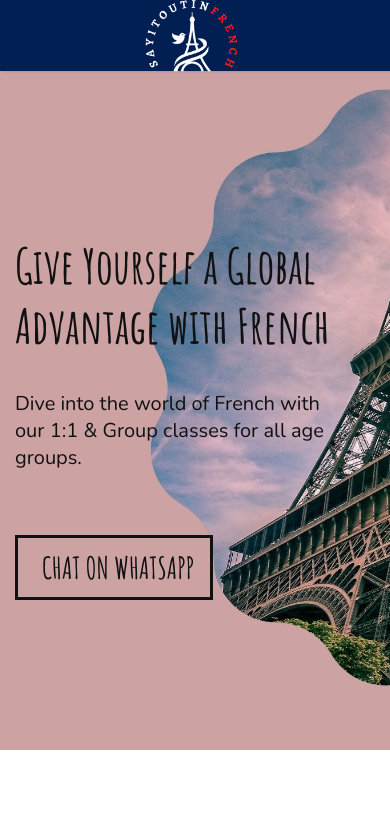
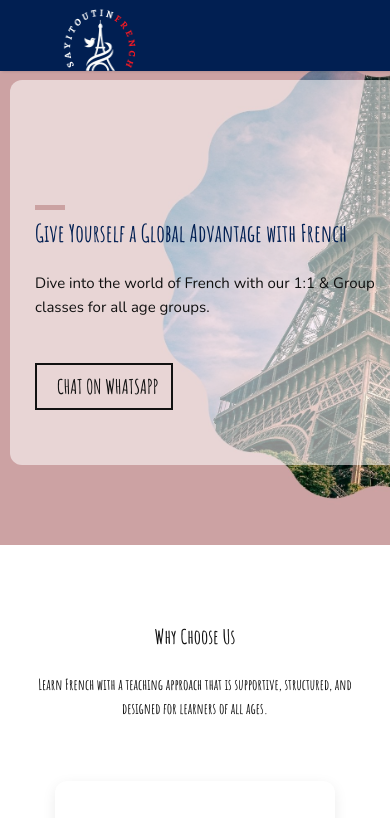
Before and after one commit to misrashivani/FrenchClassWeb, an Angular app: page / in a window 390 px wide. Shown: the top 818 px of the page. Built offline with nearby package versions, Linux system fonts and the light colour scheme; some icons are missing.

Commit message:
Added Responsive code

```diff
--- a/src/assets/css/style.css
+++ b/src/assets/css/style.css
@@ -365,29 +365,6 @@ section {
 
 /* Logo CSS for SayItOutInFrench */
 
-#logo img {
-    height: 290px;
-    width: auto;
-    vertical-align: top;
-    margin-right: 105px;
-    margin-top: -106px;
-    margin-left: 35px;
-}
-
-#navigation-logo {
-    display: none;
-    height: 45px;
-}
-
-.nav-solid #logo #banner-logo {
-    display: none;
-    height: 65px;
-}
-
-.nav-solid #logo #navigation-logo {
-    display: inline-block;
-}
-
 /* --------- 2.3 Buttons ---------- */
 
 .call-to-action {
@@ -405,16 +382,67 @@ section {
   color: #111;
 }
 
+/* WhatsApp button base */
 .button {
     font-size: 16px;
     margin: 35px 0;
     padding: 11px 16px;
-    -webkit-transition: all .3s linear;
-    -moz-transition: all .3s linear;
     transition: all .3s linear;
     display: inline-block;
     border-width: 3px;
     border-style: solid;
+}
+
+/* Tablet (max 1024px) */
+@media (max-width: 1024px) {
+    #banner .button {
+        font-size: 20px;
+        padding: 10px 14px;
+        margin: 25px 0;
+    }
+}
+
+/* Mobile (max 767px) */
+@media (max-width: 767px) {
+    #banner .button {
+        font-size: 20px;
+        padding: 10px 14px;
+        margin: 20px 0;
+        display: block;        /* full width on mobile */
+        text-align: center;
+        width: fit-content;    /* shrinks to content, not full row */
+    }
+
+    #banner-content {
+        flex-direction: column;  /* stack heading + button vertically */
+        gap: 10px;
+    }
+
+    #banner-content .section-heading h1 {
+        font-size: 32px;
+    }
+
+    #banner-content .section-heading h2 {
+        font-size: 18px;
+    }
+}
+
+/* iPhone (max 480px) */
+@media (max-width: 480px) {
+    #banner .button {
+        font-size: 20px;
+        padding: 9px 12px;
+        margin: 15px 0;
+        border-width: 2px;
+    }
+
+    #banner-content .section-heading h1 {
+        font-size: 26px;
+    }
+
+    #banner-content .section-heading h2 {
+        font-size: 16px;
+    }
 }
 
 /* --------- 2.4 Navigation ---------- */
@@ -2709,3 +2737,341 @@ blockquote {
         grid-template-columns: repeat(4, 1fr);
     }
 }
+
+/* ---- Logo: base (desktop) ---- */
+#logo img {
+    height: 290px;
+    width: auto;
+    vertical-align: top;
+    margin-right: 105px;
+    margin-top: -106px;
+    margin-left: 35px;
+    transition: all 0.3s ease;
+}
+
+#navigation-logo {
+    display: none;
+    height: 45px;
+}
+
+.nav-solid #logo #banner-logo {
+    display: none;
+}
+
+.nav-solid #logo #navigation-logo {
+    display: inline-block;
+    height: 250px;
+    margin-top: -82px;
+    margin-left: -25px;
+    margin-right: 0;
+}
+
+/* ---- Laptop (max 1280px) ---- */
+@media (max-width: 1280px) {
+    #logo img {
+        height: 240px;
+        margin-right: 60px;
+        margin-top: -88px;
+        margin-left: 25px;
+    }
+
+    .nav-solid #logo #navigation-logo {
+        height: 250px;
+        margin-top: -82px;
+        margin-left: -25px;
+    }
+}
+
+/* ---- Tablet landscape (768px–1024px) ---- */
+@media (min-width: 768px) and (max-width: 1024px) {
+    #logo img {
+        height: 55px !important;
+        margin-top: 8px !important;
+        margin-left: 15px !important;
+        margin-right: 0 !important;
+        vertical-align: middle;
+    }
+
+    .nav-solid #logo #banner-logo {
+        display: none !important;
+    }
+
+    .nav-solid #logo #navigation-logo {
+        display: inline-block !important;
+        height: 250px !important;
+        margin-top: -82px !important;
+        margin-left: -25px !important;
+        margin-right: 0 !important;
+        vertical-align: middle;
+    }
+}
+
+/* ---- Mobile portrait (max 767px) ---- */
+@media (max-width: 767px) {
+    #logo img {
+        height: 48px !important;
+        margin-top: 12px !important;
+        margin-left: 12px !important;
+        margin-right: 0 !important;
+        margin-bottom: 0 !important;
+        vertical-align: middle;
+    }
+
+    .nav-solid #logo #banner-logo {
+        display: none !important;
+    }
+
+    .nav-solid #logo #navigation-logo {
+        display: inline-block !important;
+        height: 250px !important;
+        margin-top: -82px !important;
+        margin-left: -25px !important;
+        margin-right: 0 !important;
+        vertical-align: middle;
+    }
+}
+
+/* ---- iPhone (max 480px) ---- */
+@media (max-width: 480px) {
+    #logo img {
+        height: 42px !important;
+        margin-top: 14px !important;
+        margin-left: 10px !important;
+        margin-right: 0 !important;
+        vertical-align: middle;
+    }
+
+    .nav-solid #logo #navigation-logo {
+        height: 250px !important;
+        margin-top: -82px !important;
+        margin-left: -25px !important;
+    }
+}
+
+/* ---- Section Headings Responsive ---- */
+
+/* Tablet (max 1024px) */
+@media (max-width: 1024px) {
+    #banner-content .section-heading h1 {
+        font-size: 38px;
+        padding: 15px 0;
+    }
+
+    #banner-content .section-heading h2 {
+        font-size: 20px;
+        line-height: 1.5;
+    }
+
+    .section-title {
+        font-size: 28px;
+    }
+
+    .section-subtitle {
+        font-size: 22px;
+        margin: 15px auto;
+    }
+}
+
+/* Tablet portrait (max 768px) */
+@media (max-width: 768px) {
+    #banner-content .section-heading h1 {
+        font-size: 32px;
+        padding: 10px 0;
+    }
+
+    #banner-content .section-heading h2 {
+        font-size: 18px;
+        line-height: 1.5;
+    }
+
+    .section-title {
+        font-size: 24px;
+    }
+
+    .section-subtitle {
+        font-size: 18px;
+        margin: 12px auto;
+        padding: 0 10px;
+    }
+
+    /* About section headings */
+    .ab-title {
+        font-size: 1.6rem !important;
+    }
+
+    .ab-subtitle {
+        font-size: 28px !important;
+    }
+
+    /* FAQ headings */
+    .faq-title {
+        font-size: 28px;
+        margin: -30px 0 30px;
+    }
+
+    .faq-subtitle {
+        font-size: 20px;
+    }
+
+    /* Contact headings */
+    .ct-title {
+        font-size: 1.6rem !important;
+    }
+
+    /* Programs headings */
+    .fp-title {
+        font-size: 1.6rem !important;
+    }
+
+    .fp-subtitle {
+        font-size: 16px !important;
+    }
+}
+
+/* Mobile (max 480px) */
+@media (max-width: 480px) {
+    #banner-content .section-heading h1 {
+        font-size: 26px;
+        padding: 8px 0;
+    }
+
+    #banner-content .section-heading h2 {
+        font-size: 15px;
+        line-height: 1.5;
+    }
+
+    .section-title {
+        font-size: 20px;
+    }
+
+    .section-subtitle {
+        font-size: 15px;
+        margin: 10px auto;
+        padding: 0 8px;
+        line-height: 1.6;
+    }
+
+    /* About section headings */
+    .ab-title {
+        font-size: 1.3rem !important;
+        margin-bottom: 1.5rem !important;
+    }
+
+    .ab-subtitle {
+        font-size: 22px !important;
+    }
+
+    .ab-quote {
+        font-size: 1rem !important;
+    }
+
+    .ab-bio {
+        font-size: 14px !important;
+    }
+
+    /* FAQ headings */
+    .faq-title {
+        font-size: 24px;
+        margin: -20px 0 60px;
+        margin-top: -55px;
+    }
+
+    .faq-subtitle {
+        font-size: 17px;
+        margin: 15px auto;
+    }
+
+    .faq-question {
+        font-size: 0.9rem;
+        padding: 14px 12px;
+    }
+
+    /* Contact headings */
+    .ct-eyebrow {
+        font-size: 20px !important;
+    }
+
+    .ct-title {
+        font-size: 1.3rem !important;
+    }
+
+    .ct-subtitle {
+        font-size: 15px !important;
+    }
+
+    /* Programs headings */
+    .fp-eyebrow {
+        font-size: 20px !important;
+    }
+
+    .fp-title {
+        font-size: 1.3rem !important;
+    }
+
+    .fp-subtitle {
+        font-size: 14px !important;
+    }
+
+    /* Quote section */
+    .quote-line {
+        font-size: 22px !important;
+    }
+
+    .quote-mark {
+        font-size: 60px !important;
+    }
+}
+
+/* Fix banner text visibility on mobile */
+@media (max-width: 480px) {
+    #banner-content {
+        flex-direction: column;
+        padding: 20px 15px !important;
+        gap: 10px;
+        background: rgba(255, 255, 255, 0.55); /* light overlay behind text */
+        border-radius: 12px;
+        margin: 0 10px;
+    }
+
+    #banner-content .col-38 {
+        width: 100% !important;
+        padding: 10px !important;
+    }
+
+    #banner-content .section-heading h1 {
+        font-size: 24px;
+        line-height: 1.3;
+        color: #011f52 !important;
+    }
+
+    #banner-content .section-heading h2 {
+        font-size: 15px;
+        line-height: 1.6;
+        color: #111 !important;
+        max-width: 100% !important;
+        white-space: normal !important;
+        overflow: visible !important;
+        text-overflow: unset !important;
+    }
+}
+
+@media (min-width: 481px) and (max-width: 767px) {
+    #banner-content .col-38 {
+        width: 100% !important;
+        padding: 15px !important;
+    }
+
+    #banner-content {
+        background: rgba(255, 255, 255, 0.7);
+        border-radius: 12px;
+        padding: 20px !important;
+        margin: 0 15px;
+    }
+
+    #banner-content .section-heading h2 {
+        font-size: 16px;
+        line-height: 1.6;
+        color: #111 !important;
+        max-width: 100% !important;
+    }
+}
--- a/src/assets/js/site.js
+++ b/src/assets/js/site.js
@@ -30,6 +30,7 @@ $(document).ready(function () {
 			$("#nav-trigger span").removeClass("open");
 		}
 	});
+
 
 	/* Sticky Navigation */
 	/* if (!!$.prototype.stickyNavbar) {
```
